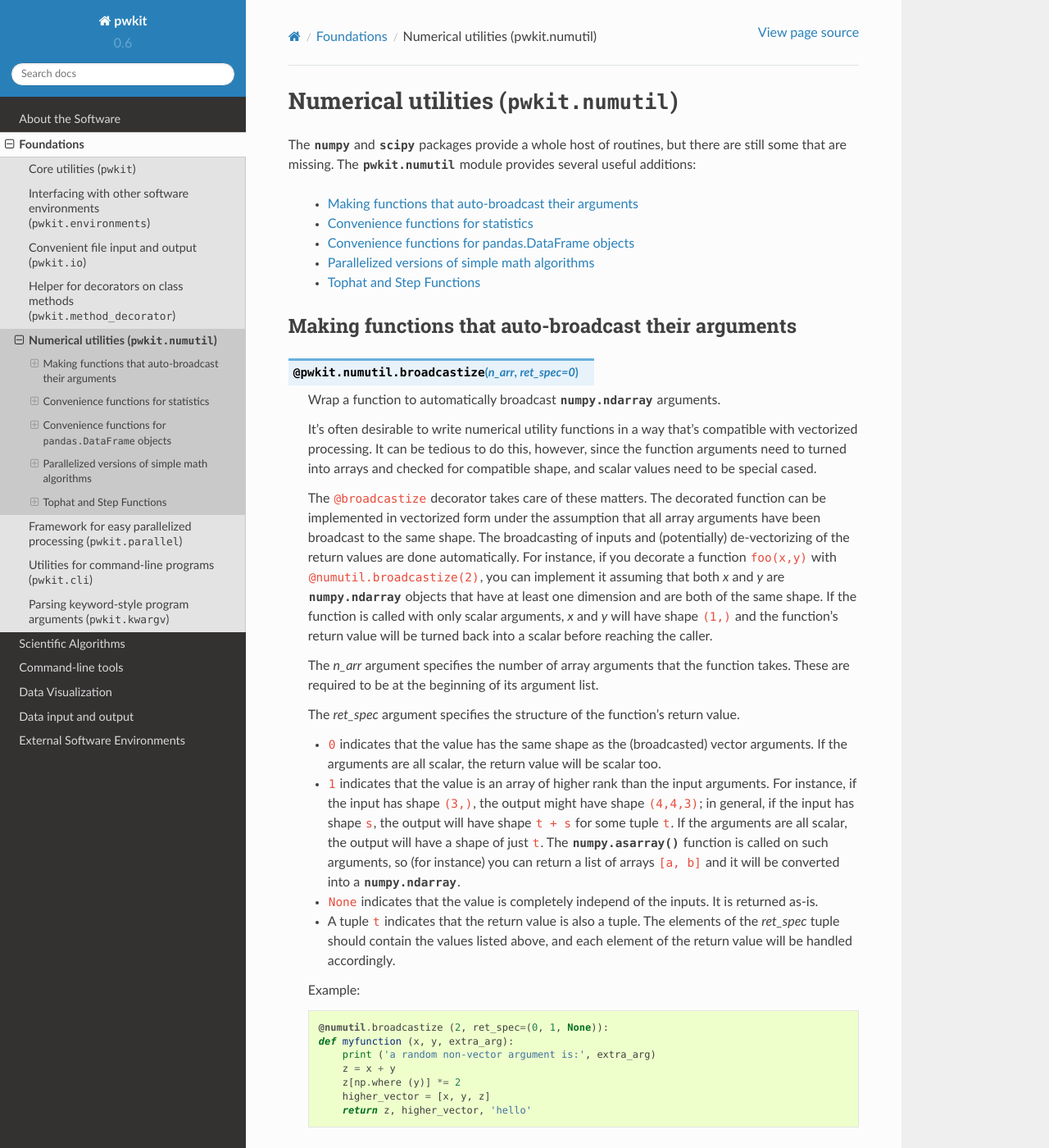
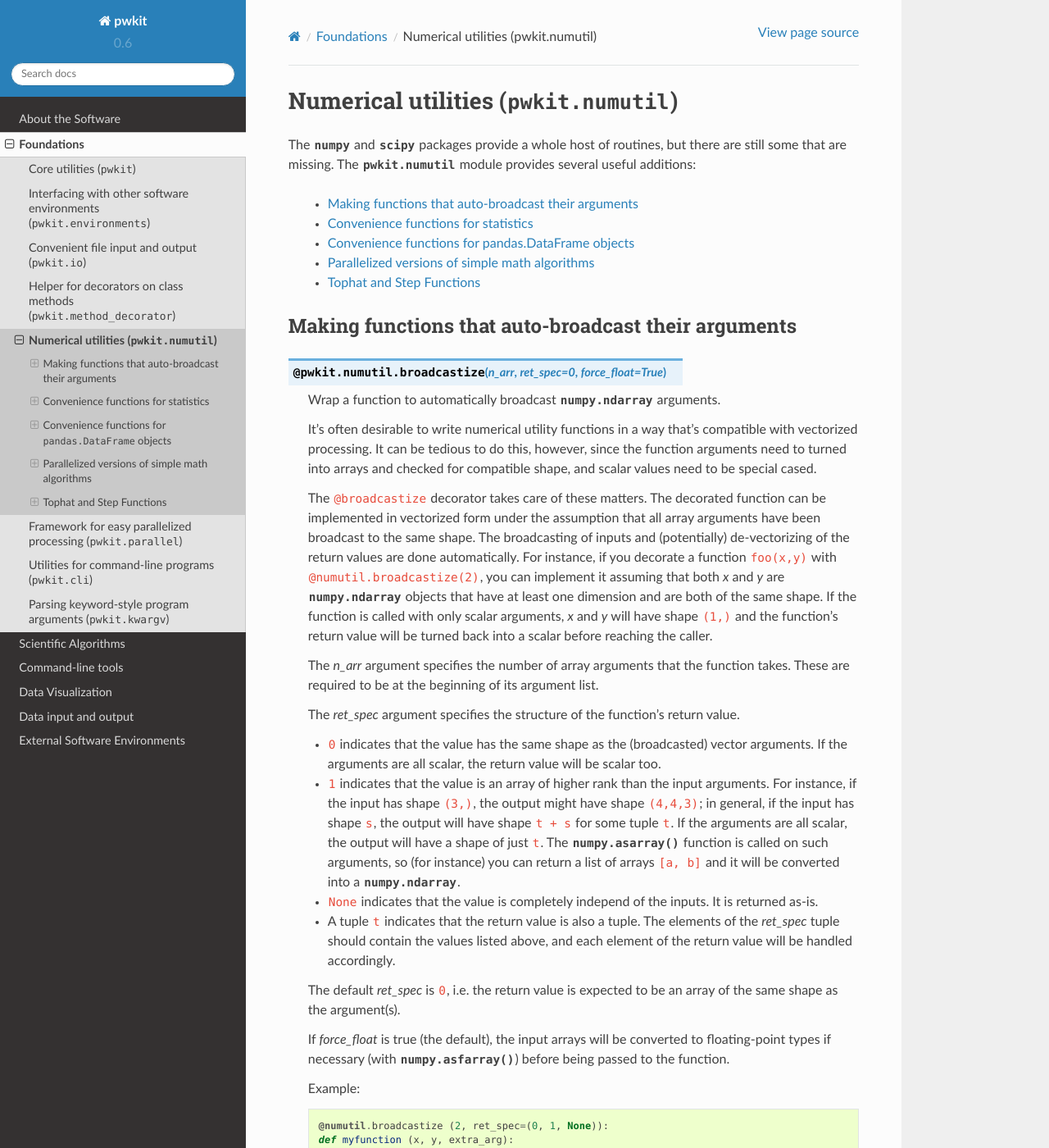
Before and after one commit to pkgw/pwkit, a Sphinx documentation site: the page built from docs/source/foundations/numerical.rst, in a window 1280 px wide and 1400 px high. Shown: the whole window at 82% size. Built offline with Sphinx 7.4.7 and the Read the Docs theme 2.0.0, drawn with Linux system fonts in a browser that asks for light colours; formulas are drawn with MathJax 3.

Commit message:
pwkit/numutil.py: add a force_float keyword, defaulting to True

```diff
--- a/docs/source/foundations/numerical.rst
+++ b/docs/source/foundations/numerical.rst
@@ -24,7 +24,7 @@ provides several useful additions:
 Making functions that auto-broadcast their arguments
 ------------------------------------------------------------------------------
 
-.. decorator:: broadcastize(n_arr, ret_spec=0)
+.. decorator:: broadcastize(n_arr, ret_spec=0, force_float=True)
 
    Wrap a function to automatically broadcast :class:`numpy.ndarray` arguments.
 
@@ -67,6 +67,13 @@ Making functions that auto-broadcast their arguments
    - A tuple ``t`` indicates that the return value is also a tuple. The
      elements of the *ret_spec* tuple should contain the values listed above,
      and each element of the return value will be handled accordingly.
+
+   The default *ret_spec* is ``0``, i.e. the return value is expected to be an
+   array of the same shape as the argument(s).
+
+   If *force_float* is true (the default), the input arrays will be converted to
+   floating-point types if necessary (with :func:`numpy.asfarray`) before being
+   passed to the function.
 
    Example::
 
```
Also changed, not shown: 1 other file.
